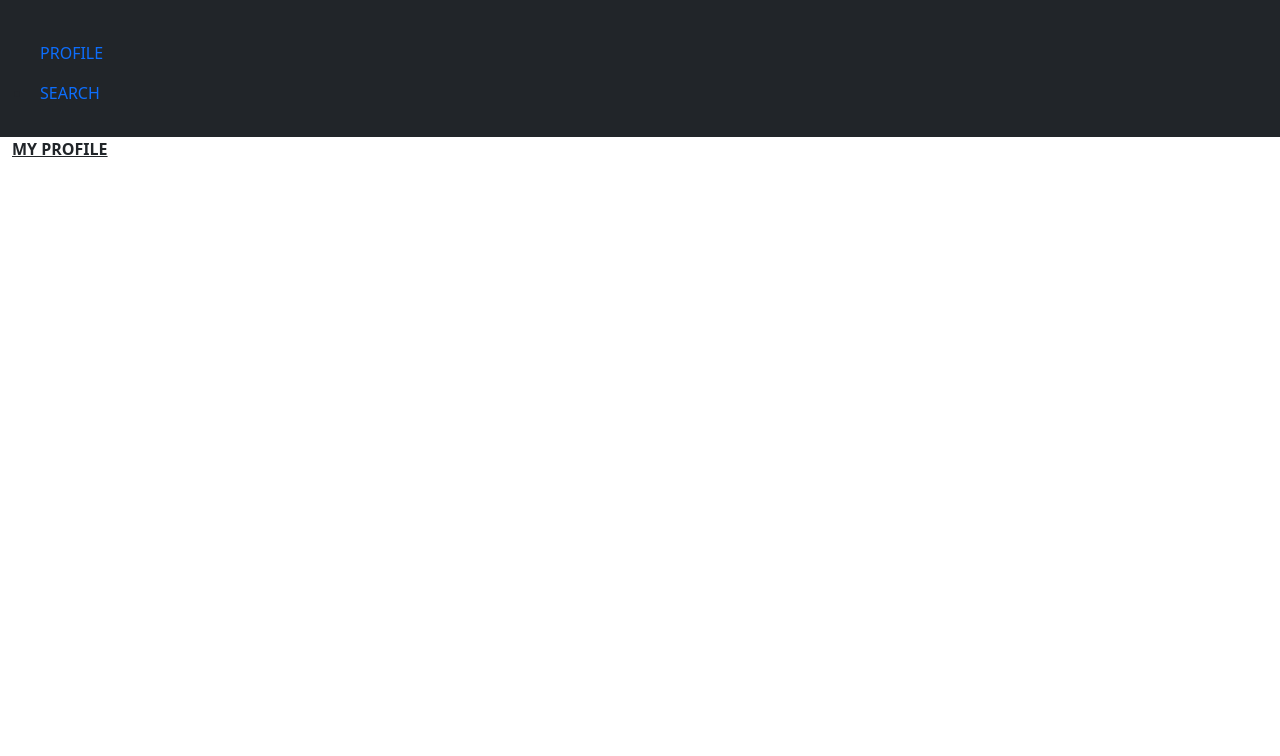
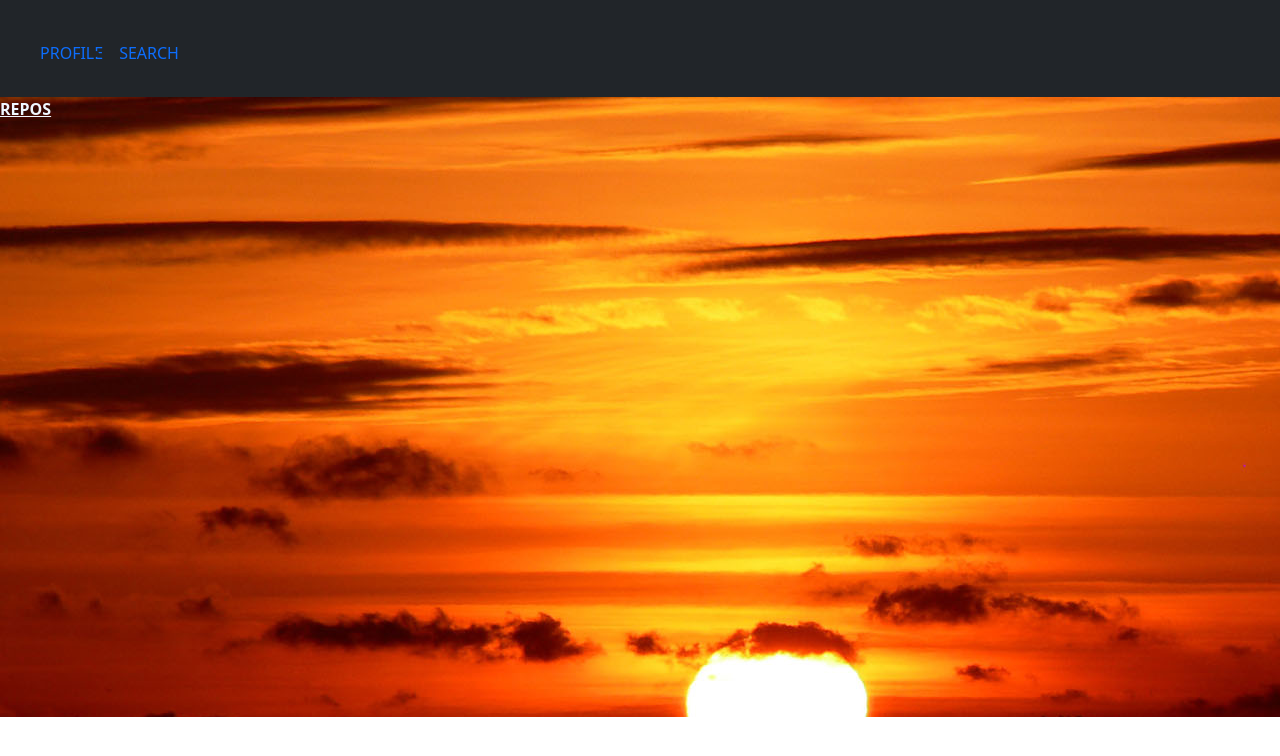
Before and after one commit to haimy254/githubapi, an Angular app: page /profile in a window 1280 px wide. Shown: the top 756 px of the page. Built offline with nearby package versions, Linux system fonts and the light colour scheme.

Commit message:
background image

```diff
--- a/src/app/navbar/navbar.component.css
+++ b/src/app/navbar/navbar.component.css
@@ -4,10 +4,15 @@ height: 70px;
 list-style: none;
 }
 
-.nav-item{
+.nav-nav{
     display: flex;
     justify-content: space-around;
     align-items: center;
     padding-top: 25px;
 
 }
+
+.nav-item{
+    display: flex;
+    justify-content: space-between;
+}
--- a/src/app/profile/profile.component.css
+++ b/src/app/profile/profile.component.css
@@ -0,0 +1,10 @@
+*{
+    padding:0;
+    margin: 0;
+    color: aliceblue;
+}
+
+ .container-fluid{
+  background-image: url("../../assets/d.jpg");
+  height:620px;
+}
--- a/src/app/profile/profile.component.html
+++ b/src/app/profile/profile.component.html
@@ -1,5 +1,5 @@
 <div class="container-fluid">
 
-   <P><strong><u>MY PROFILE</u></strong> </P>
+   <P><strong><u>REPOS</u></strong> </P>
 
 </div>
--- a/src/app/search/search.component.html
+++ b/src/app/search/search.component.html
@@ -13,13 +13,6 @@
           <label class="form-label" for="form1"></label>
         </div>
       </div>
-      <div class="col-sm-4">
-        <ul *ngIf="userName">
-          <li ></li>
-
-        <h5></h5>
-        </ul>
-      </div>
       <div class="col-sm">
         <button
           type="button"
@@ -29,7 +22,6 @@
           <i class="fas fa-search">submit</i>
         </button>
       </div>
-
     </div>
   </div>
 </div>
```
Also changed, not shown: src/assets/d.jpg (added).
